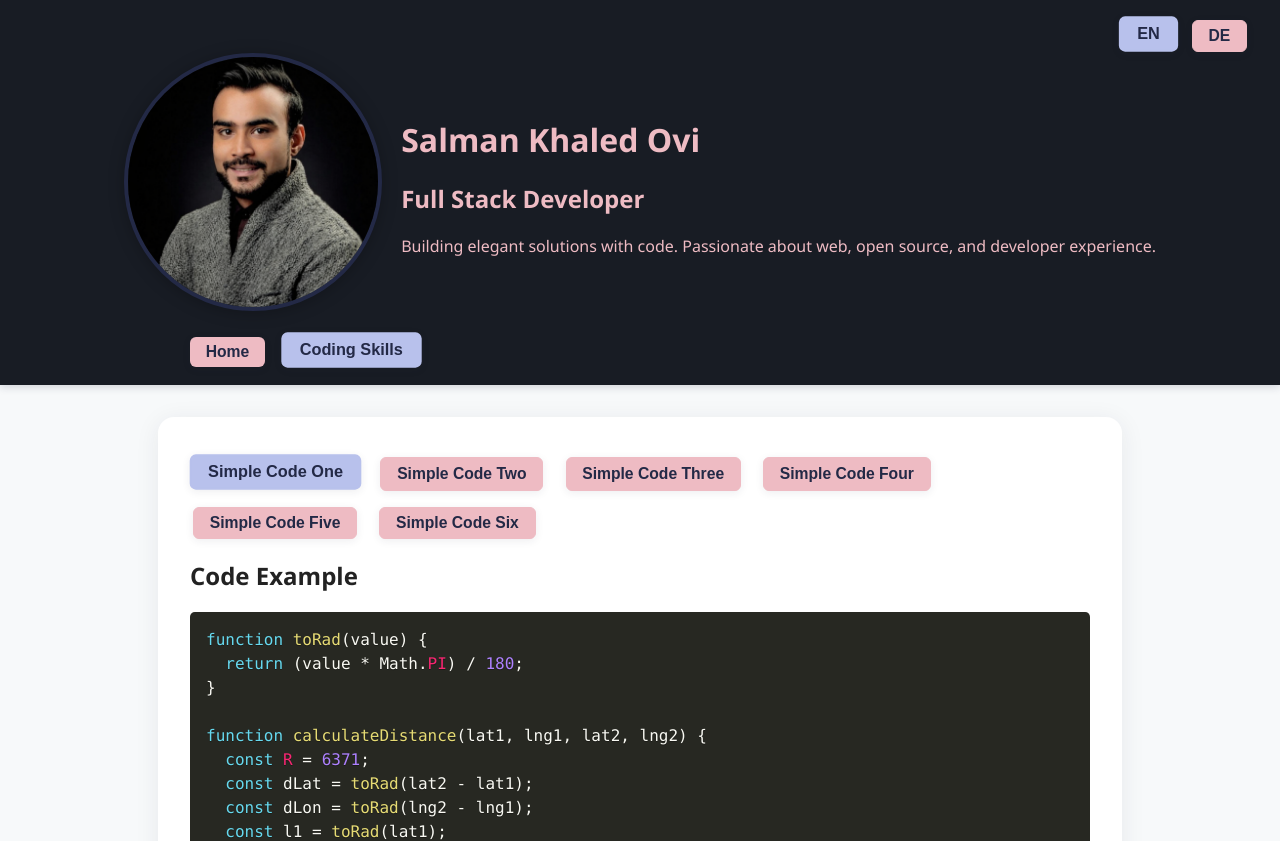
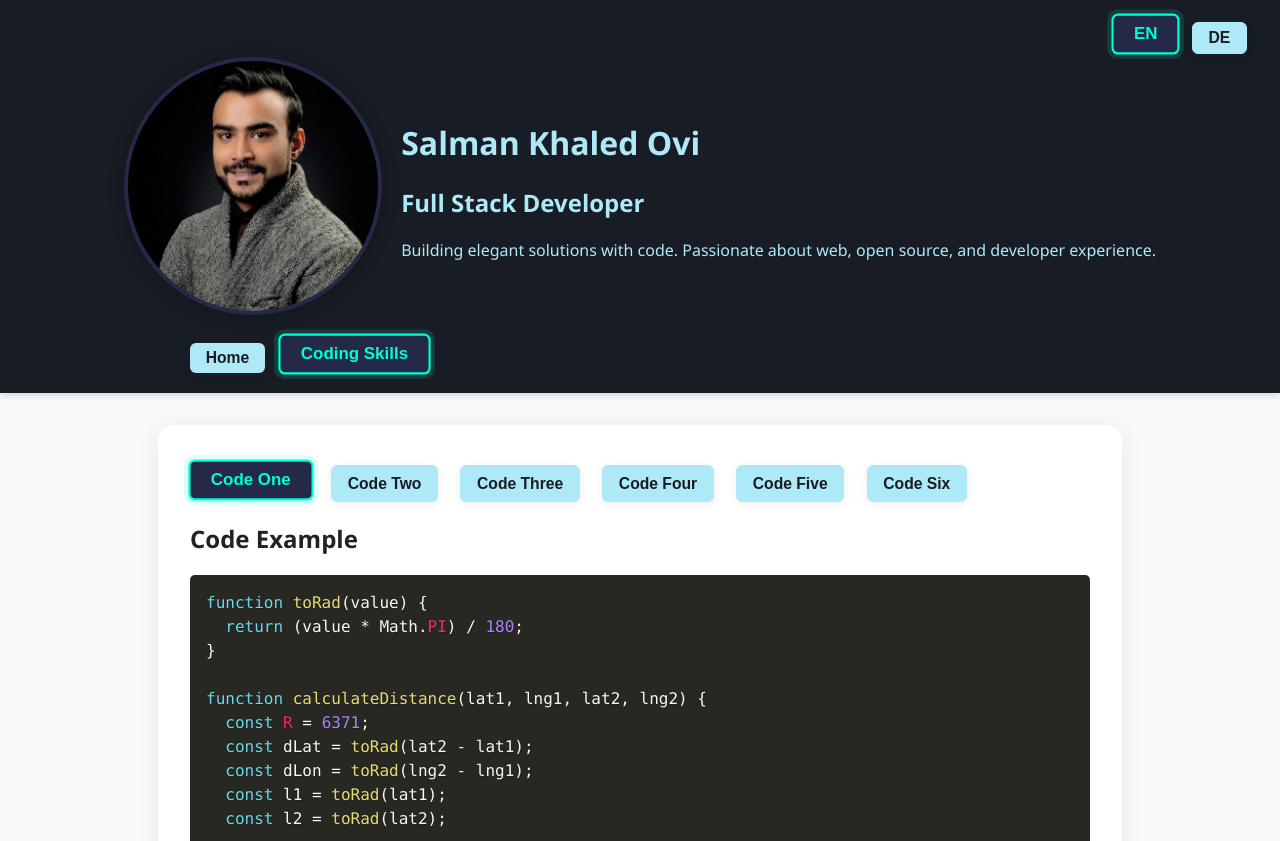
Before and after one commit to salkha/portfolio, a React (Create React App) app: page /coding-skills in a window 1280 px wide. Shown: the top 841 px of the page. Built offline with nearby package versions, Linux system fonts and the light colour scheme.

Commit message:
react advacned

```diff
--- a/src/components/sampleCodes.js
+++ b/src/components/sampleCodes.js
@@ -1,6 +1,6 @@
 const sampleCodes = {
   simpleCodeOne: {
-    name: "Simple Code One",
+    name: "Code One",
     id: "code1",
     code: `function toRad(value) {
   return (value * Math.PI) / 180;
@@ -26,29 +26,76 @@ export function sortPlacesByDistance(places, lat, lon) {
   sortedPlaces.sort((a, b) => {
     const distanceA = calculateDistance(lat, lon, a.lat, a.lon);
     const distanceB = calculateDistance(lat, lon, b.lat, b.lon);
-    return distanceA - distanceB;
+    return distanceA -  distanceB;
   });
   return sortedPlaces;
 }`
   },
   simpleCodeTwo: {
-    name: "Simple Code Two",
+    name: "Code Two",
     id: "code2",
-    code: `function add(a, b) {
-  return a + b;
-}
-console.log(add(2, 3));`
+    code: `import { forwardRef, useImperativeHandle, useRef } from 'react';
+import { createPortal } from 'react-dom';
+
+const Modal = forwardRef(function Modal({ children }, ref) {
+  const dialog = useRef();
+
+  useImperativeHandle(ref, () => {
+    return {
+      open: () => {
+        dialog.current.showModal();
+      },
+      close: () => {
+        dialog.current.close();
+      },
+    };
+  });
+
+  return createPortal(
+    <dialog className="modal" ref={dialog}>
+      {children}
+    </dialog>,
+    document.getElementById('modal')
+  );
+});
+
+export default Modal;
+`
   },
   simpleCodeThree: {
-    name: "Simple Code Three",
+    name: "Code Three",
     id: "code3",
-    code: `function isEven(n) {
-  return n % 2 === 0;
+    code: `function toRad(value) {
+  return (value * Math.PI) / 180;
 }
-console.log(isEven(4)); // true`
+
+function calculateDistance(lat1, lng1, lat2, lng2) {
+  const R = 6371;
+  const dLat = toRad(lat2 - lat1);
+  const dLon = toRad(lng2 - lng1);
+  const l1 = toRad(lat1);
+  const l2 = toRad(lat2);
+
+  const a =
+    Math.sin(dLat / 2) * Math.sin(dLat / 2) +
+    Math.sin(dLon / 2) * Math.sin(dLon / 2) * Math.cos(l1) * Math.cos(l2);
+  const c = 2 * Math.atan2(Math.sqrt(a), Math.sqrt(1 - a));
+  const d = R * c;
+  return d;
+}
+
+export function sortPlacesByDistance(places, lat, lon) {
+  const sortedPlaces = [...places];
+  sortedPlaces.sort((a, b) => {
+    const distanceA = calculateDistance(lat, lon, a.lat, a.lon);
+    const distanceB = calculateDistance(lat, lon, b.lat, b.lon);
+    return distanceA -  distanceB;
+  });
+  return sortedPlaces;
+}`
   },
   simpleCodeFour: {
-    name: "Simple Code Four",
+    name: "Code Four",
     id: "code4",
     code: `function reverseString(str) {
   return str.split('').reverse().join('');
@@ -56,7 +103,7 @@ console.log(isEven(4)); // true`
 console.log(reverseString('hello'));`
   },
   simpleCodeFive: {
-    name: "Simple Code Five",
+    name: "Code Five",
     id: "code5",
     code: `function factorial(n) {
   if (n <= 1) return 1;
@@ -65,7 +112,7 @@ console.log(reverseString('hello'));`
 console.log(factorial(5));`
   },
   simpleCodeSix: {
-    name: "Simple Code Six",
+    name: "Code Six",
     id: "code6",
     code: `const arr = [1, 2, 3, 4, 5];
 const sum = arr.reduce((acc, val) => acc + val, 0);
--- a/src/index.css
+++ b/src/index.css
@@ -1,8 +1,8 @@
 /* Unified button styles */
 .main-btn {
-  background: #eebbc3;
-  color: #232946;
-  border: 1px solid #eebbc3;
+  background: #aee9f7;
+  color: #181c24;
+  border: 1px solid #aee9f7;
   border-radius: 6px;
   padding: 0.38em 1em;
   font-size: 0.98rem;
@@ -15,11 +15,13 @@
 .main-btn.active,
 .main-btn:focus,
 .main-btn:hover {
-  background: #b8c1ec;
-  color: #232946;
-  border: 2px solid #b8c1ec;
+  background: #232946;
+  color: #00ffd0;
+  border: 2px solid #00ffd0;
   outline: none;
-  transform: translateY(-2px) scale(1.04);
+  transform: translateY(-4px) scale(1.08);
+  padding: 0.5em 1.2em;
+  box-shadow: 0 0 0 4px rgba(0,255,208,0.15);
 }
 
 .lang-btn-group {
@@ -38,7 +40,8 @@
 }
 
 .code-block {
-  max-height: 300px;
+  max-height: 500px;
+  height: 500px;
   overflow: auto;
   border-radius: 8px;
   background: #232946;
@@ -90,7 +93,7 @@ body {
 
 .header {
   background: #181c24;
-  color: #eebbc3;
+  color: #aee9f7;
   padding: 1.2rem 0 1rem 0;
   box-shadow: 0 2px 8px rgba(35,41,70,0.18);
   position: sticky;
@@ -116,8 +119,8 @@ body {
   margin-top: 1.2rem;
 }
 .nav-btn {
-  background: #eebbc3;
-  color: #232946;
+  background: #aee9f7;
+  color: #181c24;
   border: none;
   border-radius: 6px;
   padding: 0.38em 1em;
@@ -128,18 +131,20 @@ body {
   transition: background 0.2s, transform 0.2s;
 }
 .nav-btn:hover {
-  background: #b8c1ec;
-  color: #232946;
+  background: #232946;
+  color: #00ffd0;
   transform: translateY(-2px) scale(1.04);
 }
 
 .nav-btn.active,
 .nav-btn:focus {
-  background: #b8c1ec;
-  color: #232946;
+  background: #232946;
+  color: #00ffd0;
   outline: none;
-  border: 2px solid #b8c1ec;
-  transform: translateY(-2px) scale(1.04);
+  border: 2px solid #00ffd0;
+  transform: translateY(-4px) scale(1.08);
+  padding: 0.5em 1.2em;
+  box-shadow: 0 0 0 4px rgba(0,255,208,0.15);
 }
 
 @media (max-width: 900px) {
@@ -177,10 +182,11 @@ body {
   background: #232946;
   box-shadow: 0 2px 16px rgba(0,0,0,0.25);
   cursor: pointer;
-  transition: width 0.3s, height 0.3s, box-shadow 0.2s;
+  transition: box-shadow 0.3s, transform 0.4s cubic-bezier(0.22, 1, 0.36, 1);
 }
 .profile-pic img:hover {
-  box-shadow: 0 4px 32px rgba(0,0,0,0.35);
+  box-shadow: 0 0 40px 10px #00ffd0, 0 4px 32px rgba(0,0,0,0.45);
+  transform: scale(1.08);
 }
 
 /* Modal styles */
@@ -364,8 +370,8 @@ section h3 {
 }
 
 .footer {
-  background: #232946;
-  color: #fff;
+  background: #181c24;
+  color: #aee9f7;
   text-align: center;
   padding: 1.5rem 0;
   margin-top: 3rem;
```
